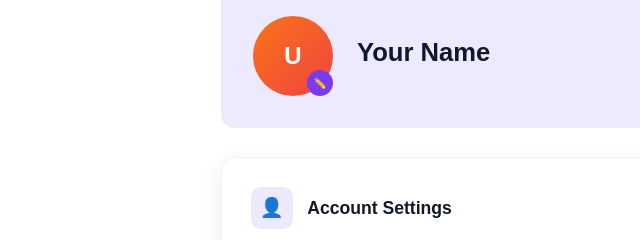
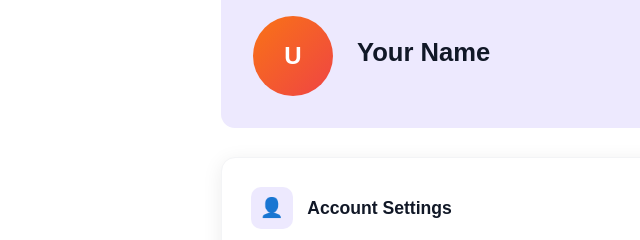
Before and after one commit to Hindam2/Frontend, a plain HTML site: page BuzzMind1/Admin pages/Settings page/SettingsP.html in a window 1280 px wide. Shown: the part 211-451 px from the top of the page, 53-693 px from the left. Drawn offline with Linux system fonts and the light colour scheme.

Commit message:
zzzz....

```diff
--- a/BuzzMind1/Admin pages/Settings page/SettingsP.css
+++ b/BuzzMind1/Admin pages/Settings page/SettingsP.css
@@ -52,23 +52,6 @@
   font-size: 1.5rem;
   font-weight: 900;
   color: var(--white);
-}
-
-.edit-avatar {
-  position: absolute;
-  bottom: 0;
-  right: 0;
-  width: 26px;
-  height: 26px;
-  border-radius: 50%;
-  background: var(--purple);
-  color: var(--white);
-  font-size: 0.65rem;
-  display: flex;
-  align-items: center;
-  justify-content: center;
-  border: none;
-  cursor: pointer;
 }
 
 .profile-info h2 {
--- a/BuzzMind1/Admin pages/Settings page/SettingsP.html
+++ b/BuzzMind1/Admin pages/Settings page/SettingsP.html
@@ -34,7 +34,6 @@
     <div class="profile-card">
       <div class="profile-avatar">
         <span>U</span>
-        <button class="edit-avatar" title="Edit photo">✏️</button>
       </div>
       <div class="profile-info">
         <h2>Your Name</h2>
--- a/BuzzMind1/Prof page/classes_design/classes_script.js
+++ b/BuzzMind1/Prof page/classes_design/classes_script.js
@@ -69,7 +69,6 @@ function renderRoster(list) {
       <td>${participationBars(s.participation)}</td>
       <td>
         <div class="action-btns">
-          <button class="btn-edit" data-id="${s.id}">✏️</button>
           <button class="btn-delete" data-id="${s.id}">🗑️</button>
         </div>
       </td>
--- a/BuzzMind1/Student pages/Settings page/Settings.css
+++ b/BuzzMind1/Student pages/Settings page/Settings.css
@@ -57,22 +57,6 @@
   color: var(--white);
 }
 
-.edit-avatar {
-  position: absolute;
-  bottom: 0;
-  right: 0;
-  width: 26px;
-  height: 26px;
-  border-radius: 50%;
-  background: var(--purple);
-  color: var(--white);
-  font-size: 0.65rem;
-  display: flex;
-  align-items: center;
-  justify-content: center;
-  border: none;
-  cursor: pointer;
-}
 
 .profile-info h2 {
   font-family: var(--font-head);
```
Also changed, not shown: BuzzMind1/Prof page/Classes page/professor2.html (+0 -1 lines), BuzzMind1/Prof page/Settings page/SettingsP.html (+0 -1 lines), BuzzMind1/Student pages/Settings page/Settings.html (+0 -1 lines).
